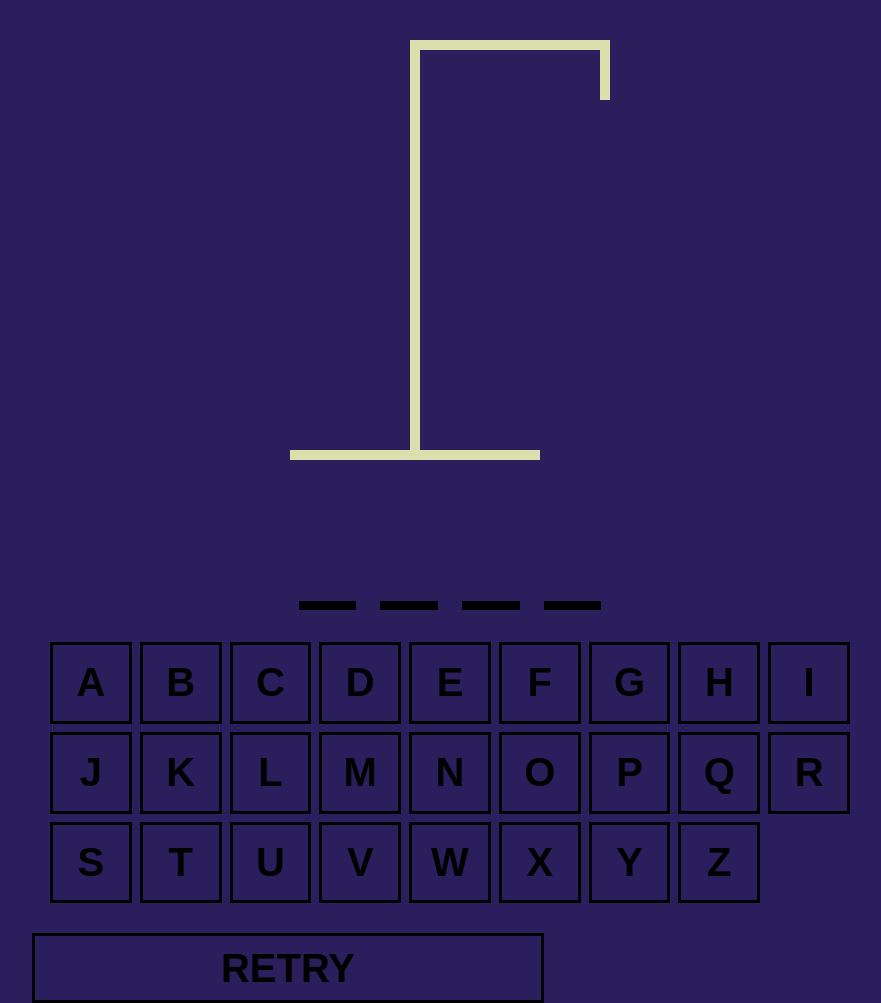
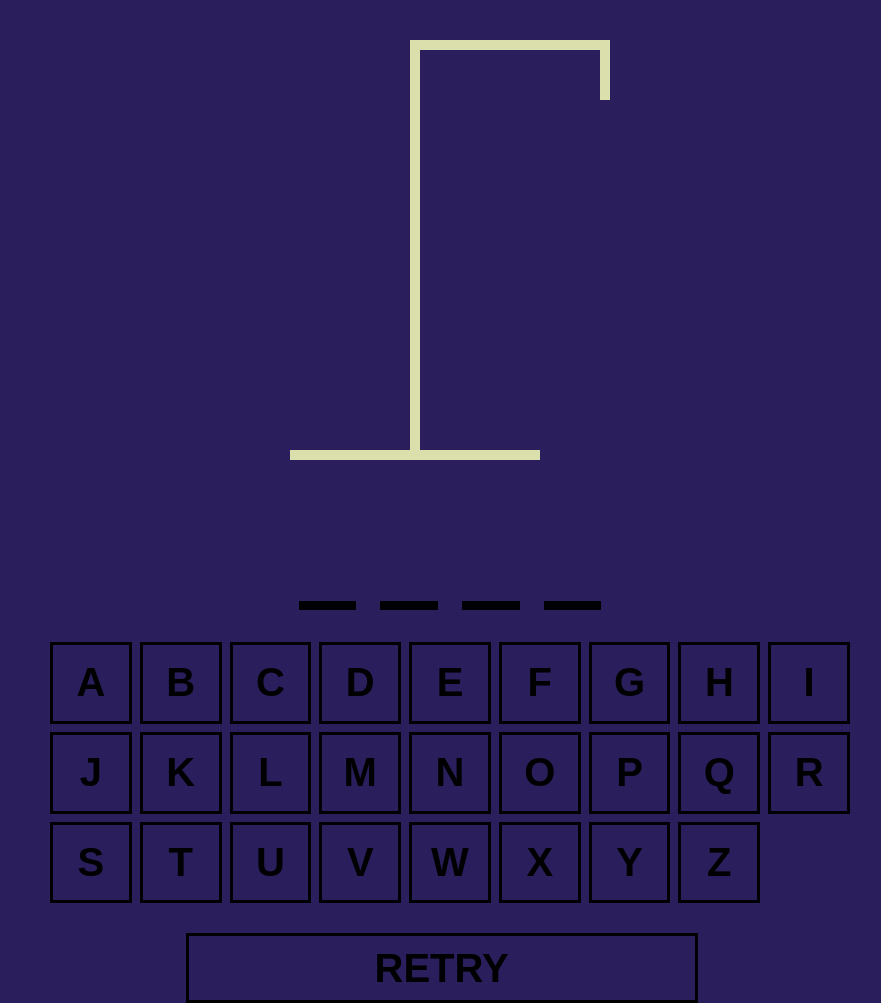
Before and after one commit to velgardey/hangman, a React (Vite) app: page / in a window 1280 px wide. Shown: the whole page, without its empty margins (190-1071 px from the left). Built offline with nearby package versions, Linux system fonts and the light colour scheme.

Commit message:
minor QOL fixes

```diff
--- a/src/keyboard.module.css
+++ b/src/keyboard.module.css
@@ -14,7 +14,7 @@
 
 .retryBtn {
   position: absolute;
-  left: 15%;
+  left: 27%;
   margin: 30px;
   width: 40%;
   height: 70px;
```
